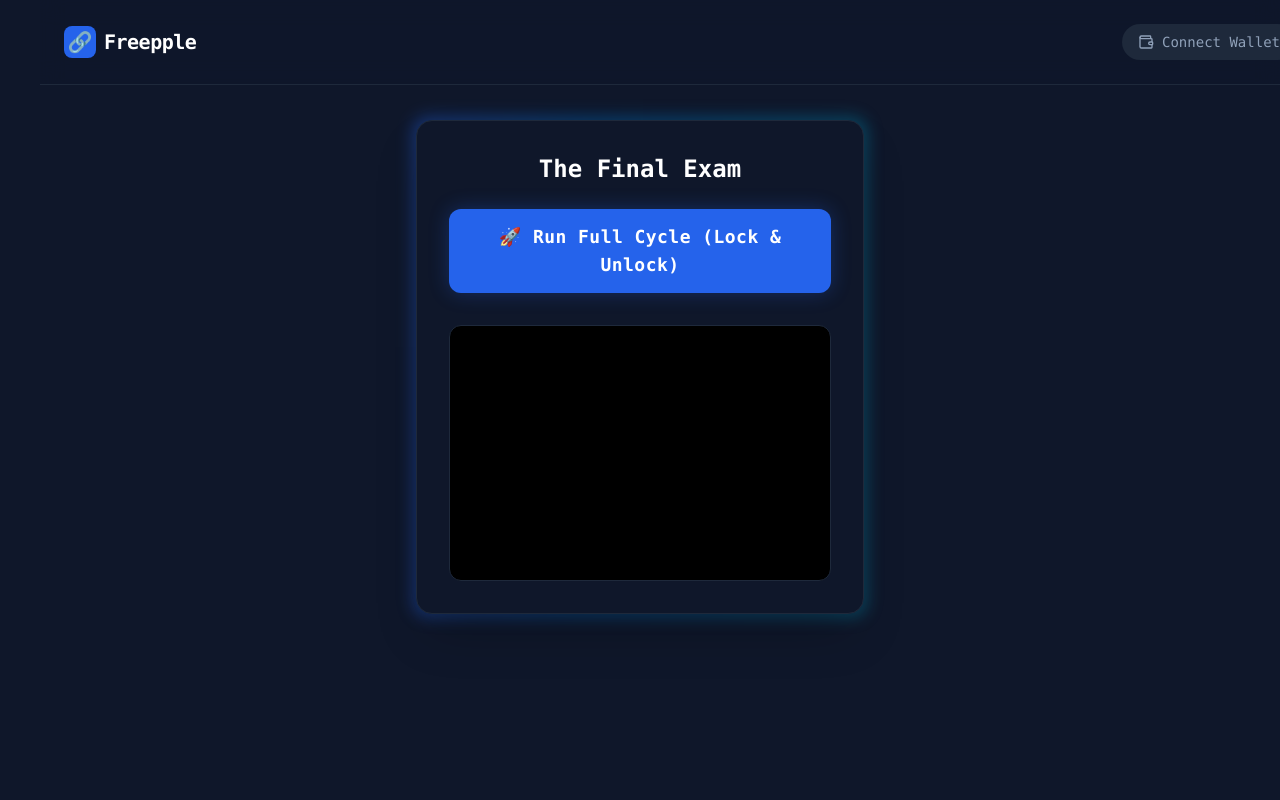
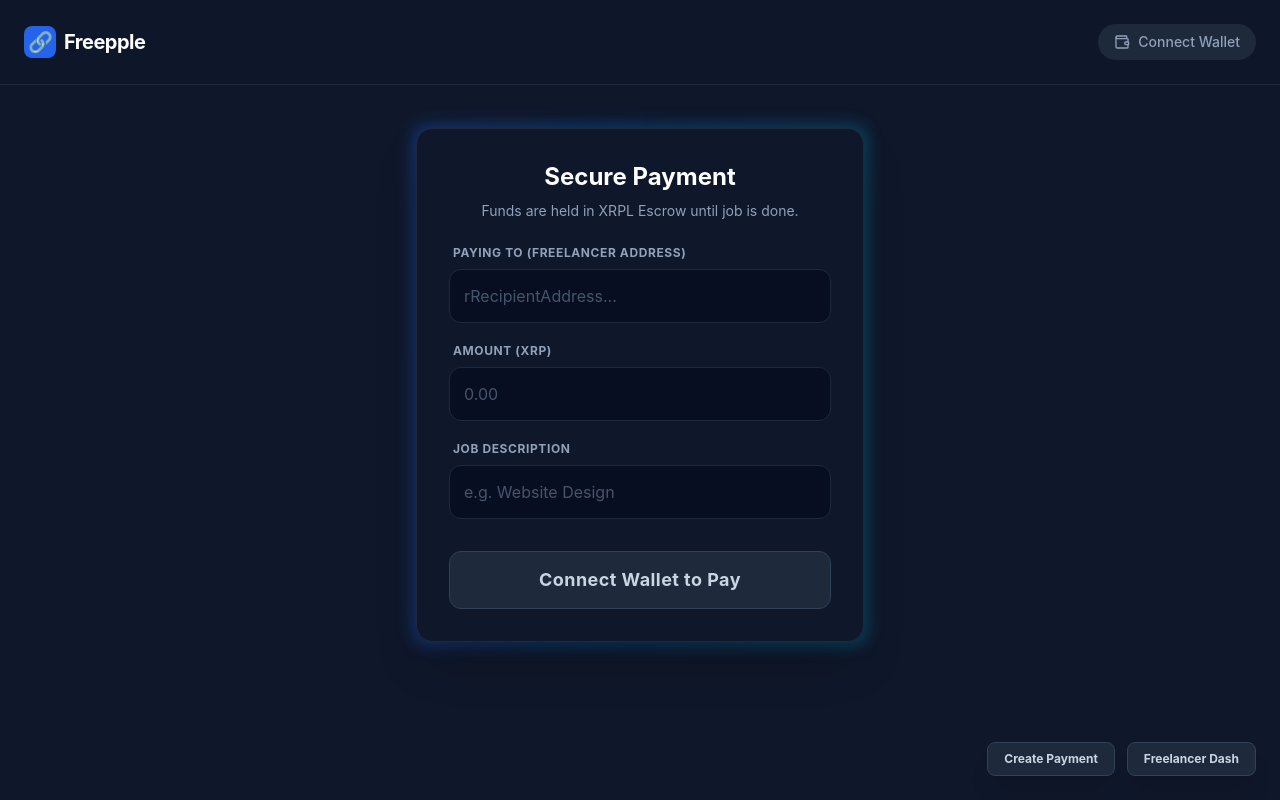
Before and after one commit to wylandee/nus-fintech-summit-2026, a React (Vite) app in the folder freepple/: page / in a window 1280 px wide. Built offline with nearby package versions, Linux system fonts and the light colour scheme.

Commit message:
Create client page

```diff
--- a/freepple/src/App.jsx
+++ b/freepple/src/App.jsx
@@ -1,68 +1,52 @@
 import { useState } from 'react'
+import { BrowserRouter, Routes, Route, Link } from 'react-router-dom'
 import { Navbar } from './components/Navbar'
-import { Card } from './components/Card'
-import { GlowButton } from './components/GlowButton'
-import { getDevWallet, createEscrow, claimEscrow } from './utils/xrplManager' // Import new function
+import { Pay } from './pages/Pay'
+import { Dashboard } from './pages/Dashboard'
+import { getDevWallet } from './utils/xrplManager'
 
 function App() {
-  const [logs, setLogs] = useState([])
-  const addLog = (msg) => setLogs(prev => [...prev, msg])
+  const [wallet, setWallet] = useState(null)
+  const [loading, setLoading] = useState(false)
 
-  const runFullCycle = async () => {
-    setLogs([])
-    addLog("⏳ Starting Full Lifecycle Test...")
-
+  // Global Connect Handler
+  const handleConnect = async () => {
+    setLoading(true)
     try {
-      // 1. Get Wallet
-      addLog("💰 Step 1: Funding Wallet...")
-      const wallet = await getDevWallet()
-      addLog(`✅ Wallet: ${wallet.address}`)
-
-      // 2. Lock Funds
-      addLog("🔒 Step 2: Locking 10 XRP...")
-      // Note: We are locking money to OURSELVES to make the test simple
-      const lockResult = await createEscrow(wallet, "10", wallet.address)
-
-      addLog(`✅ Locked! ID (Seq): ${lockResult.sequence}`)
-      addLog(`🔑 Secret: ${lockResult.secret}`)
-      console.log("👉 DEBUG SEQUENCE:", lockResult.sequence)
-      // 3. Unlock Funds
-      addLog("🔓 Step 3: Claiming Funds...")
-      const claimHash = await claimEscrow(
-        wallet,                // Claimer
-        wallet.address,        // Owner (Client)
-        lockResult.sequence,   // The Escrow ID
-        lockResult.condition,  // The Lock
-        lockResult.secret      // The Key
-      )
-
-      addLog(`✅ SUCCESS! Money Released.`)
-      addLog(`📜 Claim Tx: ${claimHash}`)
-
-    } catch (error) {
-      console.error(error)
-      addLog(`❌ ERROR: ${error.message}`)
+      const _wallet = await getDevWallet()
+      setWallet(_wallet)
+    } catch (e) {
+      console.error(e)
     }
+    setLoading(false)
   }
 
   return (
-    <div className="min-h-screen bg-slate-900 text-white p-10 font-mono">
-      <Navbar />
-      <div className="max-w-2xl mx-auto mt-20">
-        <Card title="The Final Exam">
-          <GlowButton onClick={runFullCycle}>
-            🚀 Run Full Cycle (Lock & Unlock)
-          </GlowButton>
-          <div className="mt-8 bg-black border border-slate-800 p-4 rounded-xl h-64 overflow-y-auto text-xs">
-            {logs.map((log, i) => (
-              <div key={i} className="mb-2 pb-1 border-b border-slate-900/50 text-slate-300">
-                {log}
-              </div>
-            ))}
-          </div>
-        </Card>
+    <BrowserRouter>
+      <div className="min-h-screen pb-20 bg-slate-900 text-white font-sans selection:bg-blue-500 selection:text-white">
+
+        {/* Pass loading state so Navbar can show a spinner if needed */}
+        <Navbar onConnect={handleConnect} walletAddress={wallet?.address} />
+
+        {/* Temporary Navigation for Devs */}
+        <nav className="fixed bottom-6 right-6 flex gap-3 z-50">
+          <Link to="/pay" className="bg-slate-800 border border-slate-700 hover:bg-slate-700 text-slate-300 px-4 py-2 rounded-lg text-xs font-bold shadow-xl transition">
+            Create Payment
+          </Link>
+          <Link to="/dashboard" className="bg-slate-800 border border-slate-700 hover:bg-slate-700 text-slate-300 px-4 py-2 rounded-lg text-xs font-bold shadow-xl transition">
+            Freelancer Dash
+          </Link>
+        </nav>
+
+        <Routes>
+          {/* Default to Pay Page */}
+          <Route path="/" element={<Pay wallet={wallet} onConnect={handleConnect} />} />
+          <Route path="/pay" element={<Pay wallet={wallet} onConnect={handleConnect} />} />
+          <Route path="/dashboard" element={<Dashboard wallet={wallet} />} />
+        </Routes>
+
       </div>
-    </div>
+    </BrowserRouter>
   )
 }
 
--- a/freepple/src/pages/Pay.jsx
+++ b/freepple/src/pages/Pay.jsx
@@ -3,33 +3,76 @@ import { useSearchParams } from 'react-router-dom'
 import { Card } from '../components/Card'
 import { Input } from '../components/Input'
 import { GlowButton } from '../components/GlowButton'
+// Import the Engine
+import { createEscrow } from '../utils/xrplManager'
 
 export function Pay({ wallet, onConnect }) {
   const [searchParams] = useSearchParams()
 
-  // State for the form
+  // Form State
   const [amount, setAmount] = useState('')
   const [destination, setDestination] = useState('')
   const [memo, setMemo] = useState('')
+
+  // Process State
   const [isLoading, setIsLoading] = useState(false)
+  const [successData, setSuccessData] = useState(null) // Stores the Secret/Hash after success
 
-  // 🔌 CONNECTOR LOGIC: Auto-fill from URL
+  // Auto-fill from URL
   useEffect(() => {
     const urlTo = searchParams.get('to')
     const urlAmount = searchParams.get('amount')
-    const urlMemo = searchParams.get('memo')
-
     if (urlTo) setDestination(urlTo)
     if (urlAmount) setAmount(urlAmount)
-    if (urlMemo) setMemo(urlMemo)
   }, [searchParams])
 
+  // THE REAL LOCK LOGIC
+  const handleLock = async () => {
+    if (!wallet) return
+    setIsLoading(true)
+    try {
+      const result = await createEscrow(wallet, amount, destination)
+      setSuccessData(result) // Switch to Success View
+    } catch (error) {
+      alert("Error: " + error.message)
+    }
+    setIsLoading(false)
+  }
+
+  // VIEW 1: Success Receipt
+  if (successData) {
+    return (
+      <div className="pt-32 px-4 flex justify-center">
+        <Card title="✅ Funds Locked!" subtitle="Send this Secret Key to the freelancer.">
+          <div className="bg-green-500/10 border border-green-500/30 p-6 rounded-xl mb-6 text-center">
+            <p className="text-green-400 text-xs font-bold uppercase tracking-widest mb-2">Unlock Secret</p>
+            <p className="font-mono text-2xl text-white tracking-widest break-all select-all">
+              {successData.secret}
+            </p>
+          </div>
+
+          <div className="space-y-4">
+             <Input label="Escrow ID (Sequence)" value={successData.sequence} readOnly />
+             <Input label="Transaction Hash" value={successData.txHash} readOnly />
+          </div>
+
+          <div className="mt-8">
+            <GlowButton onClick={() => setSuccessData(null)} variant="secondary">
+              Make Another Payment
+            </GlowButton>
+          </div>
+        </Card>
+      </div>
+    )
+  }
+
+  // VIEW 2: The Form
   return (
     <div className="pt-32 px-4 flex justify-center">
-      <Card title="Secure Payment" subtitle="Funds are held in XRPL Escrow">
+      <Card title="Secure Payment" subtitle="Funds are held in XRPL Escrow until job is done.">
 
         <Input
-          label="Paying To (Freelancer)"
+          label="Paying To (Freelancer Address)"
           value={destination}
           onChange={(e) => setDestination(e.target.value)}
           placeholder="rRecipientAddress..."
@@ -55,7 +98,7 @@ export function Pay({ wallet, onConnect }) {
               Connect Wallet to Pay
             </GlowButton>
           ) : (
-            <GlowButton onClick={() => alert("Logic coming soon!")} isLoading={isLoading}>
+            <GlowButton onClick={handleLock} isLoading={isLoading}>
               🔒 Lock Funds
             </GlowButton>
           )}
```
